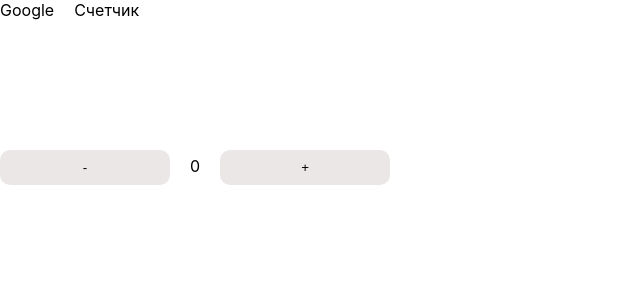
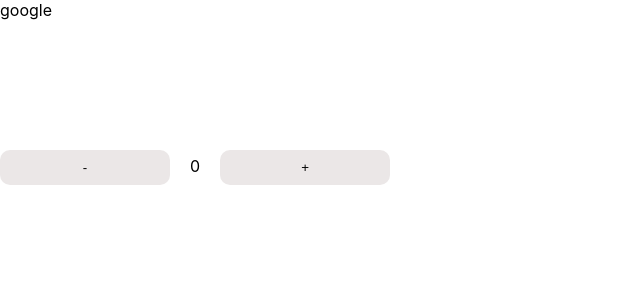
Before and after one commit to Ssstttaaasssiiikk/Google, a React (Create React App) app: page /counter in a window 1280 px wide. Shown: the top 300 px of the page, without its empty margins (0-640 px from the left). Built offline with nearby package versions, Linux system fonts and the light colour scheme.

Commit message:
сделал props для навигации

```diff
--- a/src/components/Nav.tsx
+++ b/src/components/Nav.tsx
@@ -1,12 +1,11 @@
 import React from 'react';
 import { Link } from 'react-router-dom';
 
-export function Navigation(){
+export function Navigation(props: any){
     return(
         <nav>
             <span>
-                <Link to = '/'>Google</Link>
-                <Link to = '/counter'>Счетчик</Link>
+                <Link to = {props.way}>{props.name_page}</Link>
             </span>
         </nav>
     );
--- a/src/pages/Counter.tsx
+++ b/src/pages/Counter.tsx
@@ -11,7 +11,7 @@ export function Counter(){
     };
     return(
         <body>
-            <Navigation />
+            <Navigation name_page = 'google' way = '/'/>
             <div>
                 <button onClick={minus}>-</button>
                 <span>{counter}</span>
--- a/src/pages/Google.tsx
+++ b/src/pages/Google.tsx
@@ -11,7 +11,7 @@ export function Google(){
             <a href="https://www.google.com/imghp?hl=ru&ogbl">Картинки</a>
             <span>Квадрат</span>
             <span>Аккаунт</span>
-            <Navigation/>
+            <Navigation name_page = 'сетчик' way = '/counter'/>
           </div>
 
           <div className='img_google'>
```
